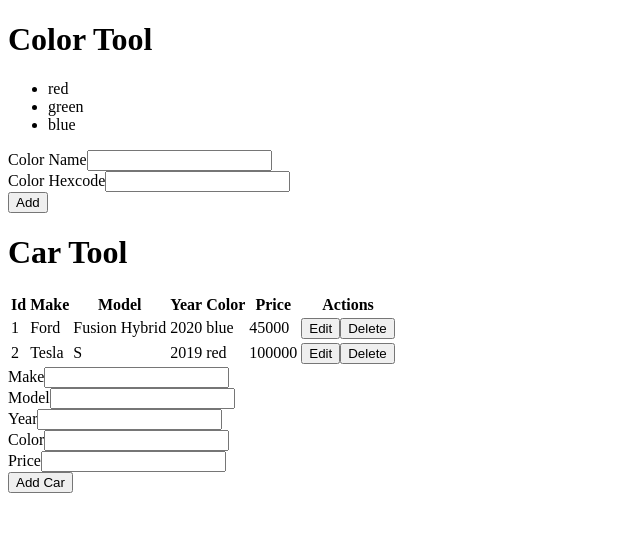
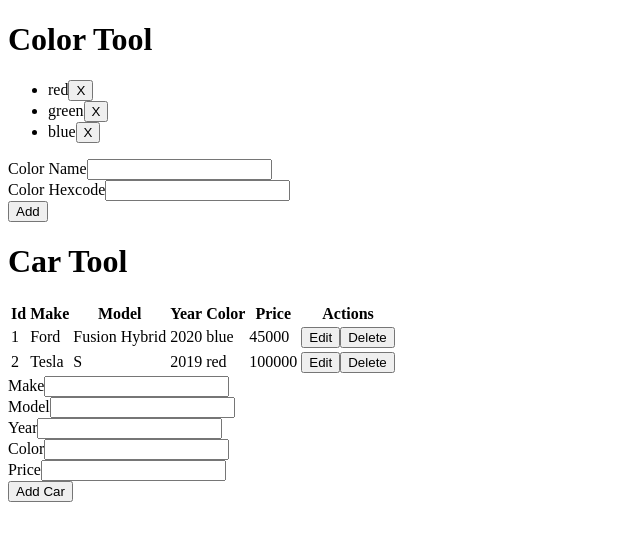
Before and after one commit to t4d-classes/react_12092020, a React (Create React App) app in the folder demo-app/: page / in a window 1280 px wide. Shown: the top 540 px of the page, without its empty margins (0-640 px from the left). Built offline with nearby package versions, Linux system fonts and the light colour scheme.

Commit message:
add code demos

```diff
--- a/demo-app/src/components/CarTool.js
+++ b/demo-app/src/components/CarTool.js
@@ -5,13 +5,13 @@ import { ToolHeader } from './ToolHeader';
 import { CarTable } from './CarTable';
 import { CarForm } from './CarForm';
 
-import { useCarList } from '../hooks/useCarList';
+import { useList } from '../hooks/useList';
 
 export function CarTool(props) {
 
-  const {
+  const [
     cars, appendCar, replaceCar, removeCar
-  } = useCarList([...props.cars]);
+  ] = useList([...props.cars]);
 
   const [editCarId, setEditCarId] = useState(-1);
 
--- a/demo-app/src/components/ColorList.js
+++ b/demo-app/src/components/ColorList.js
@@ -1,12 +1,20 @@
 import React from 'react';
 import PropTypes from 'prop-types';
+
+const colorListItem = (props) => (color) => {
+  return (
+    <li key={color.id}>
+      {color.name}
+      <button type="button" onClick={() => props.onDeleteColor(color.id)}>X</button>
+    </li>
+  );
+}
 
 export function ColorList(props) {
 
   return (
     <ul>
-      {props.colors.map(color =>
-        <li key={color.id}>{color.name}</li>)}
+      {props.colors.map(colorListItem(props))}
     </ul>
   );
 
--- a/demo-app/src/components/ColorTool.js
+++ b/demo-app/src/components/ColorTool.js
@@ -5,29 +5,18 @@ import { ToolHeader } from './ToolHeader';
 import { ColorList } from './ColorList';
 import { ColorForm } from './ColorForm';
 
+import { useList } from '../hooks/useList';
+
 
 export function ColorTool(props) {
 
-  const [ colors, setColors ] = useState([ ...props.colors ]);
-
-  const addColor = (newColor) => {
-
-    setColors([
-      ...colors,
-      {
-        ...newColor,
-        id: Math.max(...colors.map(c => c.id), 0) + 1,
-      },
-    ]);
-
-
-  }
+  const [colors, appendColor, , removeColor] = useList([...props.colors]);
 
   return (
     <>
       <ToolHeader headerText={props.headerText} />
-      <ColorList colors={colors} />
-      <ColorForm buttonText="Add" onSubmitColor={addColor} />
+      <ColorList colors={colors} onDeleteColor={removeColor} />
+      <ColorForm buttonText="Add" onSubmitColor={appendColor} />
     </>
   )
 }
--- /dev/null
+++ b/demo-app/src/hooks/useList.js
@@ -0,0 +1,29 @@
+import { useState } from 'react';
+
+export function useList(initialItems) {
+
+  const [items, setItems] = useState(initialItems);
+
+  const appendItem = (newItem) => {
+    setItems([
+      ...items,
+      {
+        ...newItem,
+        id: Math.max(...items.map(c => c.id), 0) + 1,
+      },
+    ]);
+  };
+
+  const replaceItem = (item) => {
+    const itemIndex = items.findIndex(c => c.id === item.id);
+    const newItems = [...items];
+    newItems[itemIndex] = item;
+    setItems(newItems);
+  }
+
+  const removeItem = (itemId) => {
+    setItems(items.filter(c => c.id !== itemId));
+  }
+
+  return [items, appendItem, replaceItem, removeItem];
+}
```
Also changed, not shown: demo-app/src/hooks/useCarToolStore.js (added, +34 -0 lines).
